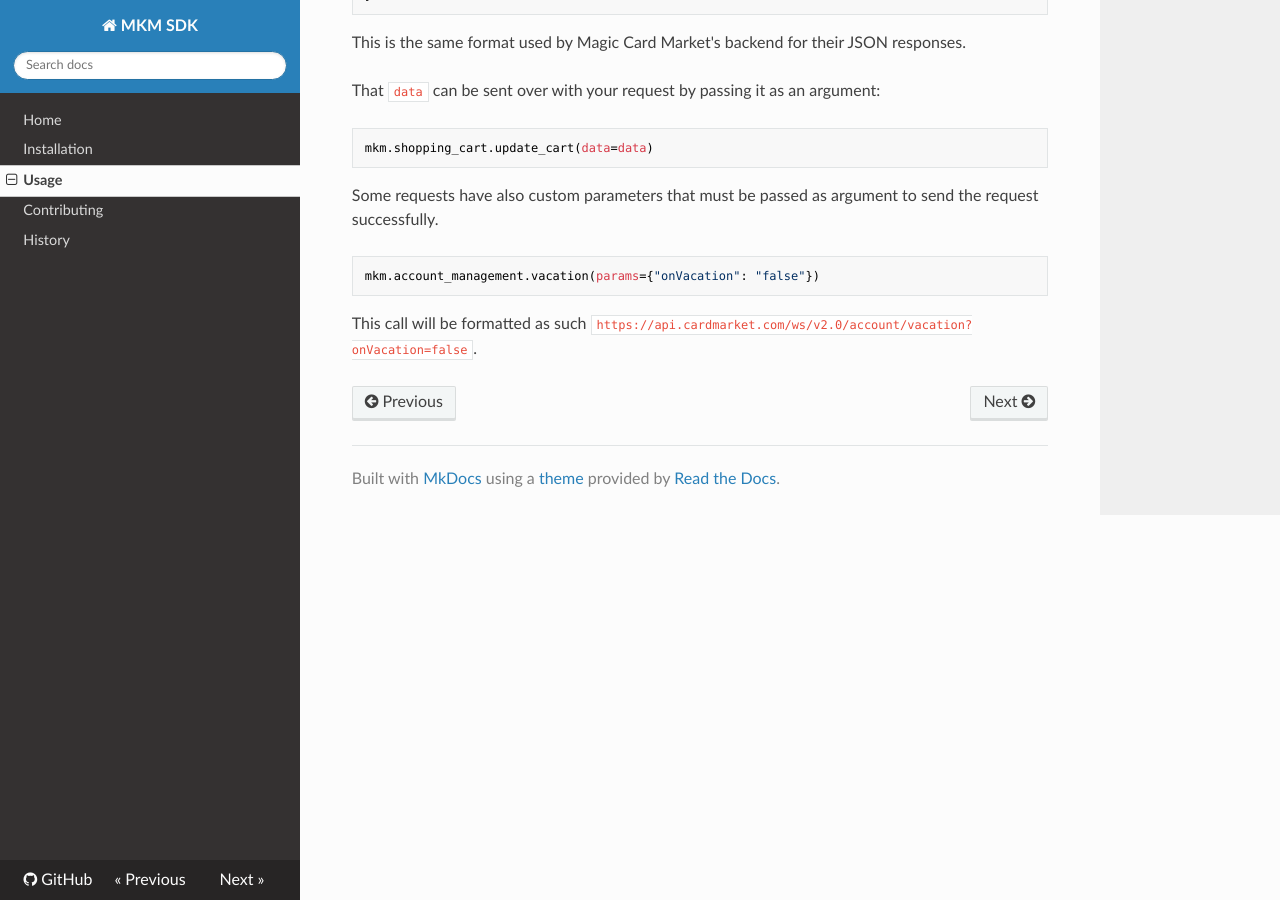
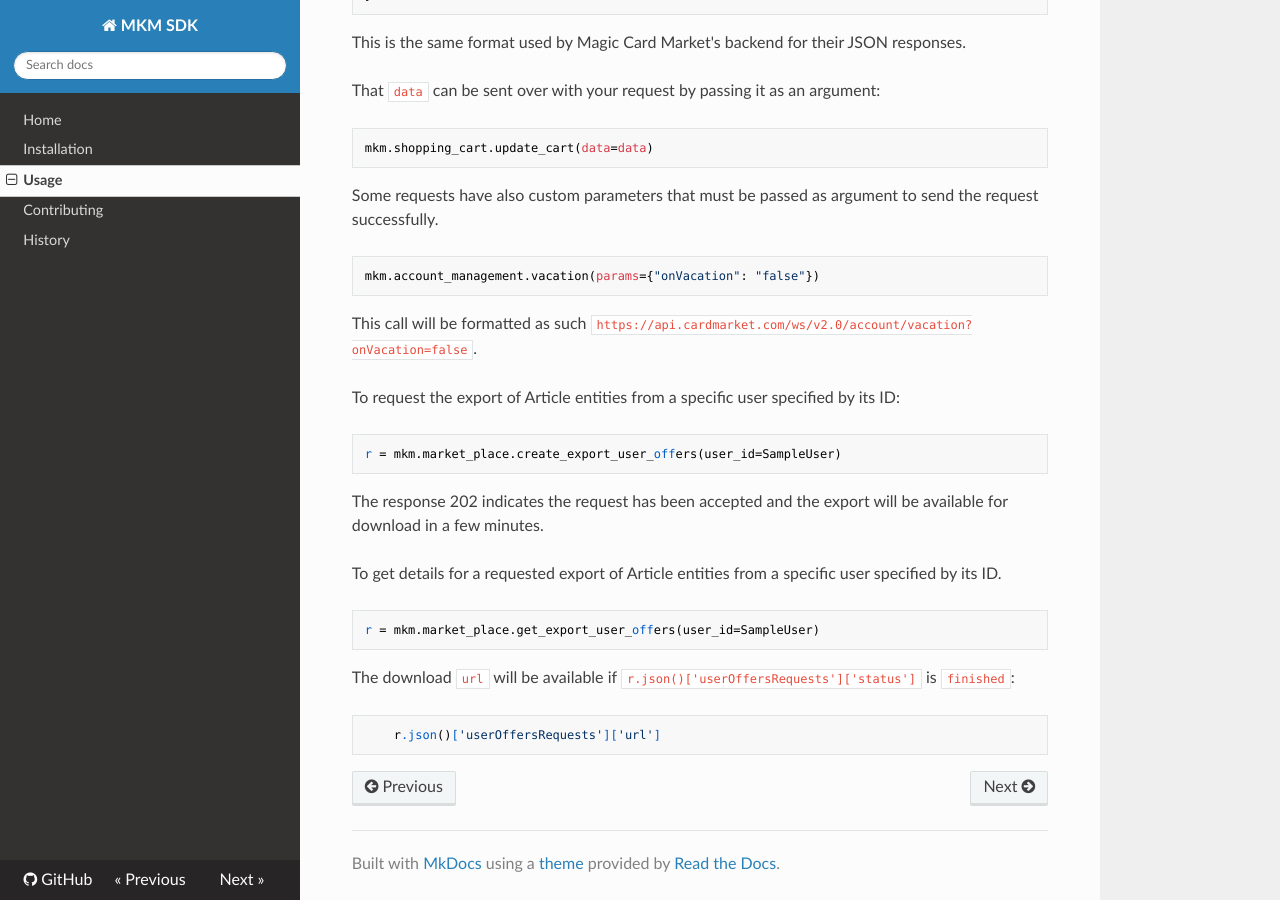
Before and after one commit to evonove/mkm-sdk, an MkDocs documentation site: the page built from docs/usage.md, in a window 1280 px wide and 900 px high, scrolled down 2057 px. Built offline with MkDocs 1.6.1, drawn with Linux system fonts in a browser that asks for light colours; nearby versions of some CDN libraries; old or Windows-style settings are respelled for this version of MkDocs.

Commit message:
Add docs to Export User Offers

```diff
--- a/docs/usage.md
+++ b/docs/usage.md
@@ -107,4 +107,18 @@ Some requests have also custom parameters that must be passed as argument to sen
 
 This call will be formatted as such `https://api.cardmarket.com/ws/v2.0/account/vacation?onVacation=false`.
 
+To request the export of Article entities from a specific user specified by its ID:
+
+    r = mkm.market_place.create_export_user_offers(user_id=SampleUser)
+
+The response 202 indicates the request has been accepted and the export will be available for download in a few minutes.
+
+To get details for a requested export of Article entities from a specific user specified by its ID.
+
+    r = mkm.market_place.get_export_user_offers(user_id=SampleUser)
+
+The download `url` will be available if `r.json()['userOffersRequests']['status']` is `finished`:
+
+        r.json()['userOffersRequests']['url']
+
 [1]: http://docs.python-requests.org/en/latest/api/?highlight=response#requests.Response
```
